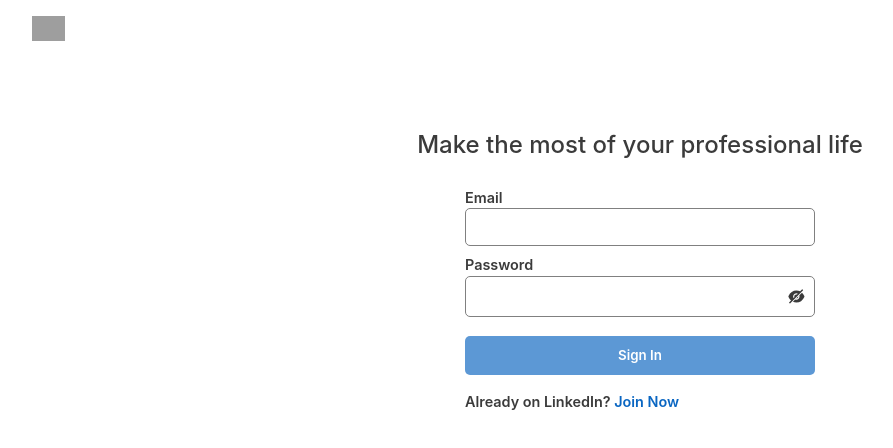
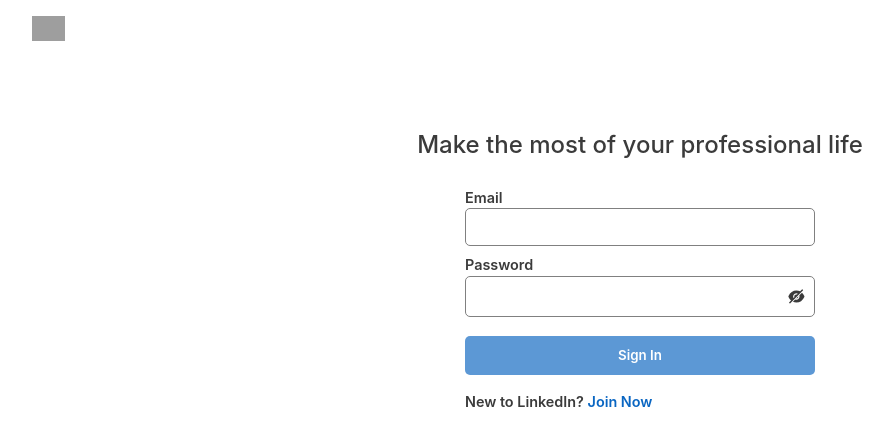
Before and after one commit to Arslan240/linkedin-clonec, a React (Vite) app: page /login in a window 1280 px wide. Shown: the top 448 px of the page, without its empty margins (0-893 px from the left). Built offline with nearby package versions, Linux system fonts and the light colour scheme; no server answers; grey boxes are pictures that could not be loaded.

Commit message:
Update New to Linkedin LoginPage.tsx

```diff
--- a/src/Pages/LoginPage/LoginPage.tsx
+++ b/src/Pages/LoginPage/LoginPage.tsx
@@ -182,7 +182,7 @@ const LoginPage = () => {
           {showError && <p className='login__error'>{errorMessage}</p>}
 
 
-          <span className='login__details'>{signIn ? "Already on LinkedIn? " : "Already have an account? "}
+          <span className='login__details'>{signIn ? "New to LinkedIn? " : "Already have an account? "}
             <span className='login__state' onClick={() => !isSubmitting && setSignIn(signIn ? false : true)}>
               {signIn ? "Join Now" : "Sign In"}
             </span>
```
